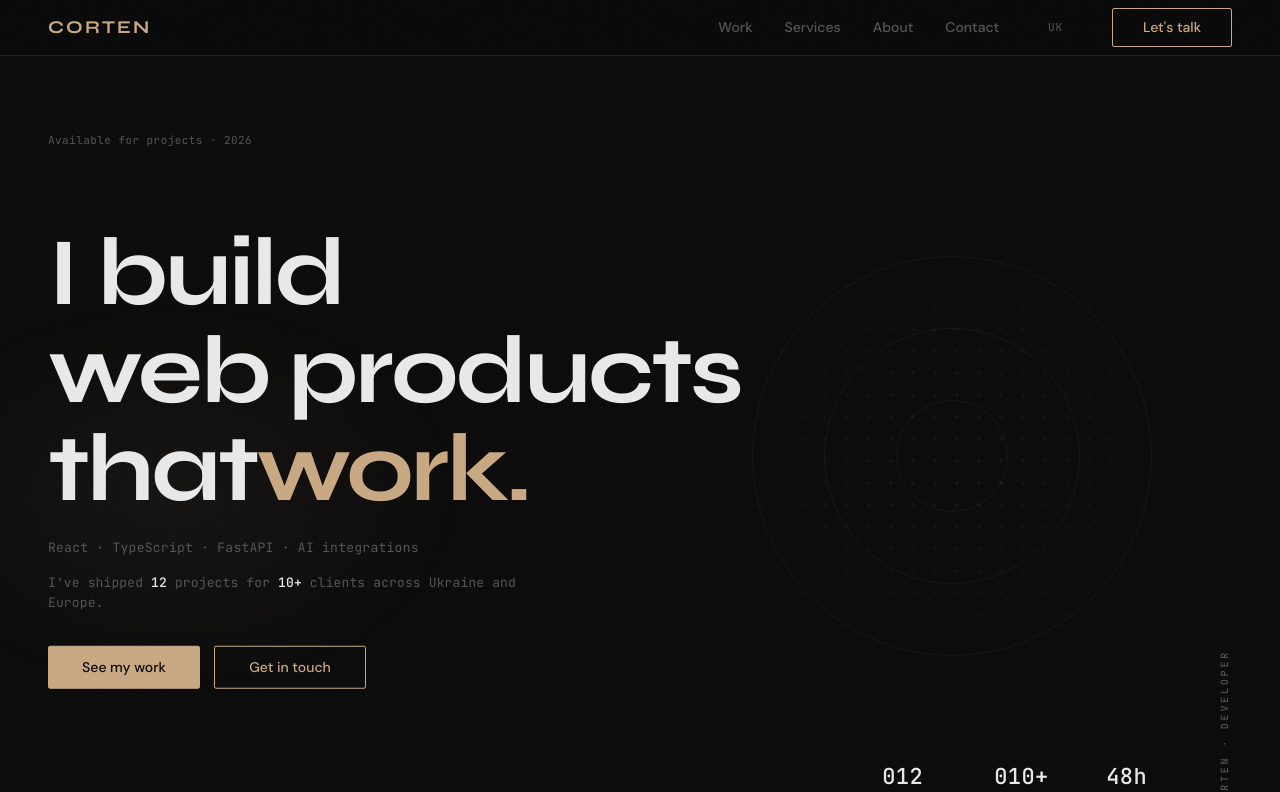
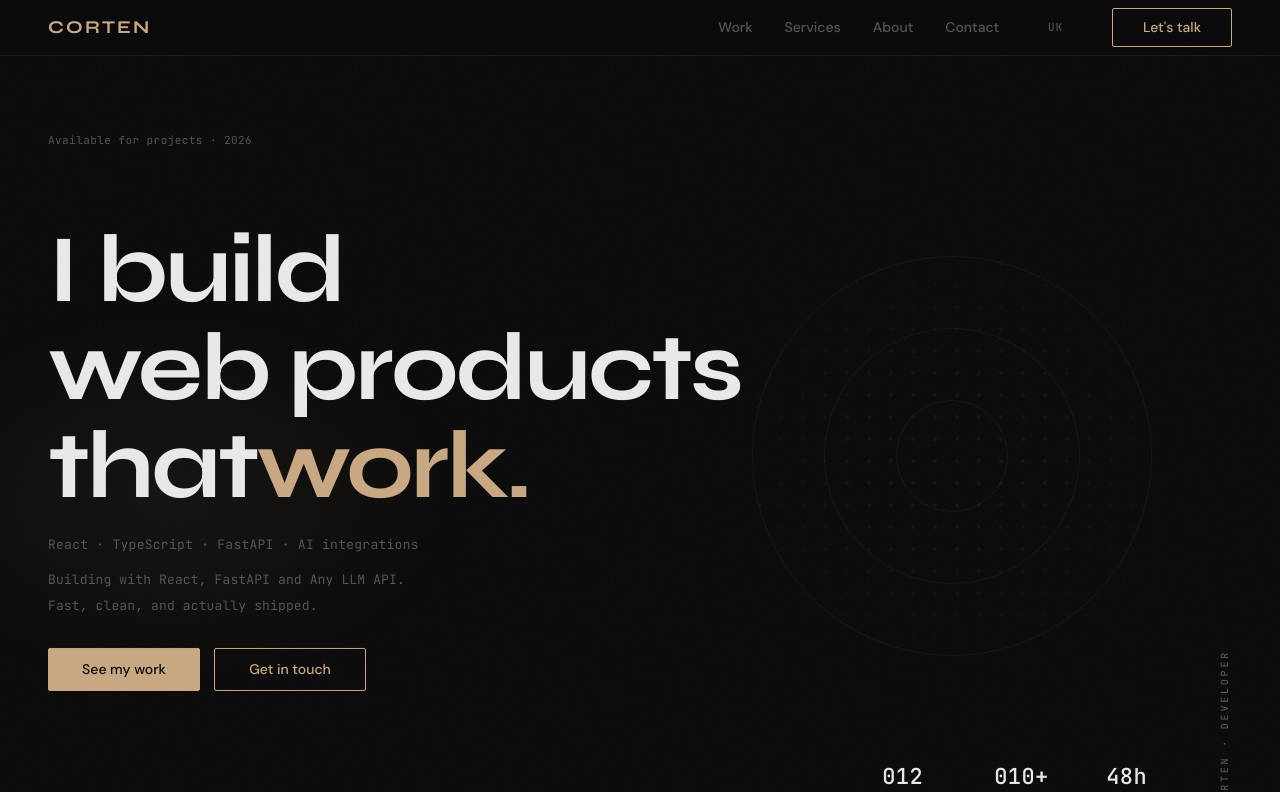
Before and after one commit to namekatana/Corten-dev, a React (Vite) app: page / in a window 1280 px wide. Shown: the top 792 px of the page. Built offline with nearby package versions, Linux system fonts and the light colour scheme.

Commit message:
fix(hero): replace fake project counts with honest stack tagline

```diff
--- a/src/components/HeroShipLine/HeroShipLine.css
+++ b/src/components/HeroShipLine/HeroShipLine.css
@@ -1,15 +1,16 @@
 .heroShipLine {
+  display: flex;
+  flex-direction: column;
+  gap: 0.35rem;
   margin: 1rem 0 0;
   max-width: 32rem;
+}
+
+.heroShipLineRow {
+  margin: 0;
   font-family: var(--font-mono);
   font-size: clamp(0.75rem, 1.6vw, 0.8125rem);
   line-height: 1.55;
   letter-spacing: 0.01em;
   color: var(--muted);
 }
-
-.heroShipCount {
-  font-weight: 500;
-  color: var(--text);
-  font-variant-numeric: tabular-nums;
-}
--- a/src/components/HeroShipLine/HeroShipLine.tsx
+++ b/src/components/HeroShipLine/HeroShipLine.tsx
@@ -1,34 +1,18 @@
 import { useTranslation } from 'react-i18next'
-import { useCountUp } from '../../hooks/useCountUp'
-import { heroShipCounts } from '../../config/heroShip'
+import { AnimatedText } from '../AnimatedText/AnimatedText'
 import './HeroShipLine.css'
 
-type HeroShipLineProps = {
-  play: boolean
-}
-
-export function HeroShipLine({ play }: HeroShipLineProps) {
-  const { t, i18n } = useTranslation()
-  const projects = useCountUp({
-    target: heroShipCounts.projects,
-    play,
-    duration: 1.4,
-  })
-  const clients = useCountUp({
-    target: heroShipCounts.clients,
-    play,
-    duration: 1.4,
-  })
+export function HeroShipLine() {
+  const { t } = useTranslation()
 
   return (
-    <p className="heroShipLine" aria-live="polite" key={i18n.language}>
-      {t('hero.shipBefore')}{' '}
-      <span className="heroShipCount">{projects}</span> {t('hero.shipMid')}{' '}
-      <span className="heroShipCount">
-        {clients}
-        {heroShipCounts.clientSuffix}
-      </span>{' '}
-      {t('hero.shipAfter')}
-    </p>
+    <div className="heroShipLine">
+      <p className="heroShipLineRow">
+        <AnimatedText text={t('hero.shipLine1')} as="span" />
+      </p>
+      <p className="heroShipLineRow">
+        <AnimatedText text={t('hero.shipLine2')} as="span" />
+      </p>
+    </div>
   )
 }
--- a/src/config/about.ts
+++ b/src/config/about.ts
@@ -28,6 +28,6 @@ export const stackGroups: StackGroup[] = [
   },
   {
     key: 'tooling',
-    items: ['Claude API', 'Git', 'Vercel', 'Docker'],
+    items: ['Any LLM API', 'Git', 'Vercel', 'Docker'],
   },
 ]
--- a/src/config/heroShip.ts
+++ /dev/null
@@ -1,5 +0,0 @@
-export const heroShipCounts = {
-  projects: 12,
-  clients: 10,
-  clientSuffix: '+',
-}
--- a/src/i18n/locales/en.json
+++ b/src/i18n/locales/en.json
@@ -13,9 +13,8 @@
     "line3": "that",
     "accent": "work.",
     "stack": "React · TypeScript · FastAPI · AI integrations",
-    "shipBefore": "I've shipped",
-    "shipMid": "projects for",
-    "shipAfter": "clients across Ukraine and Europe.",
+    "shipLine1": "Building with React, FastAPI and Any LLM API.",
+    "shipLine2": "Fast, clean, and actually shipped.",
     "ctaPrimary": "See my work",
     "ctaSecondary": "Get in touch",
     "sideLabel": "CORTEN · Developer",
--- a/src/i18n/locales/uk.json
+++ b/src/i18n/locales/uk.json
@@ -13,9 +13,8 @@
     "line3": "що",
     "accent": "працюють.",
     "stack": "React · TypeScript · FastAPI · AI інтеграції",
-    "shipBefore": "Запустив",
-    "shipMid": "проєктів для",
-    "shipAfter": "клієнтів в Україні та Європі.",
+    "shipLine1": "Будую на React, FastAPI та Any LLM API.",
+    "shipLine2": "Швидко, чисто і реально до production.",
     "ctaPrimary": "Дивитись роботи",
     "ctaSecondary": "Написати",
     "sideLabel": "CORTEN · Розробник",
--- a/src/sections/HomeSection.tsx
+++ b/src/sections/HomeSection.tsx
@@ -69,7 +69,7 @@ export function HomeSection() {
           animate={heroPlay ? shown : hidden}
           transition={{ duration: 0.55, delay: 0.58, ease: expoOut }}
         >
-          <HeroShipLine play={heroPlay} />
+          <HeroShipLine />
         </motion.div>
         <motion.div
           className="heroActions"
```
